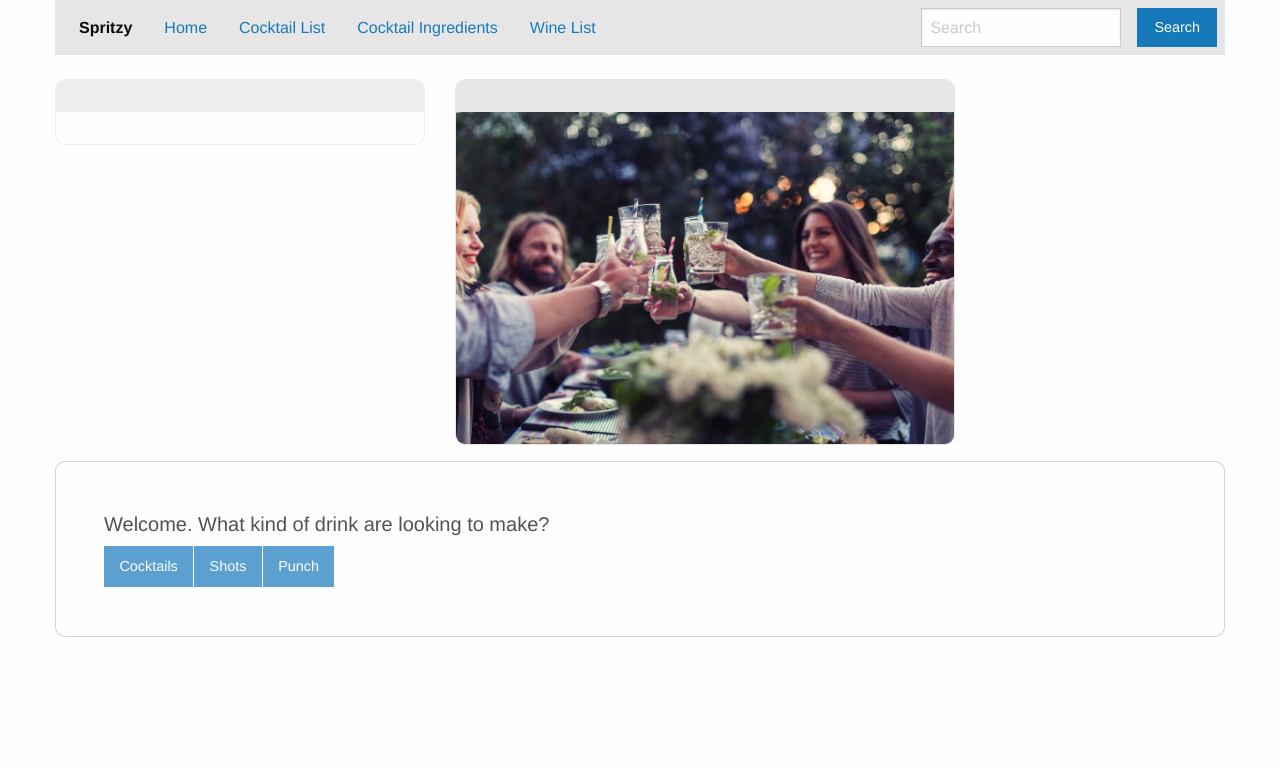
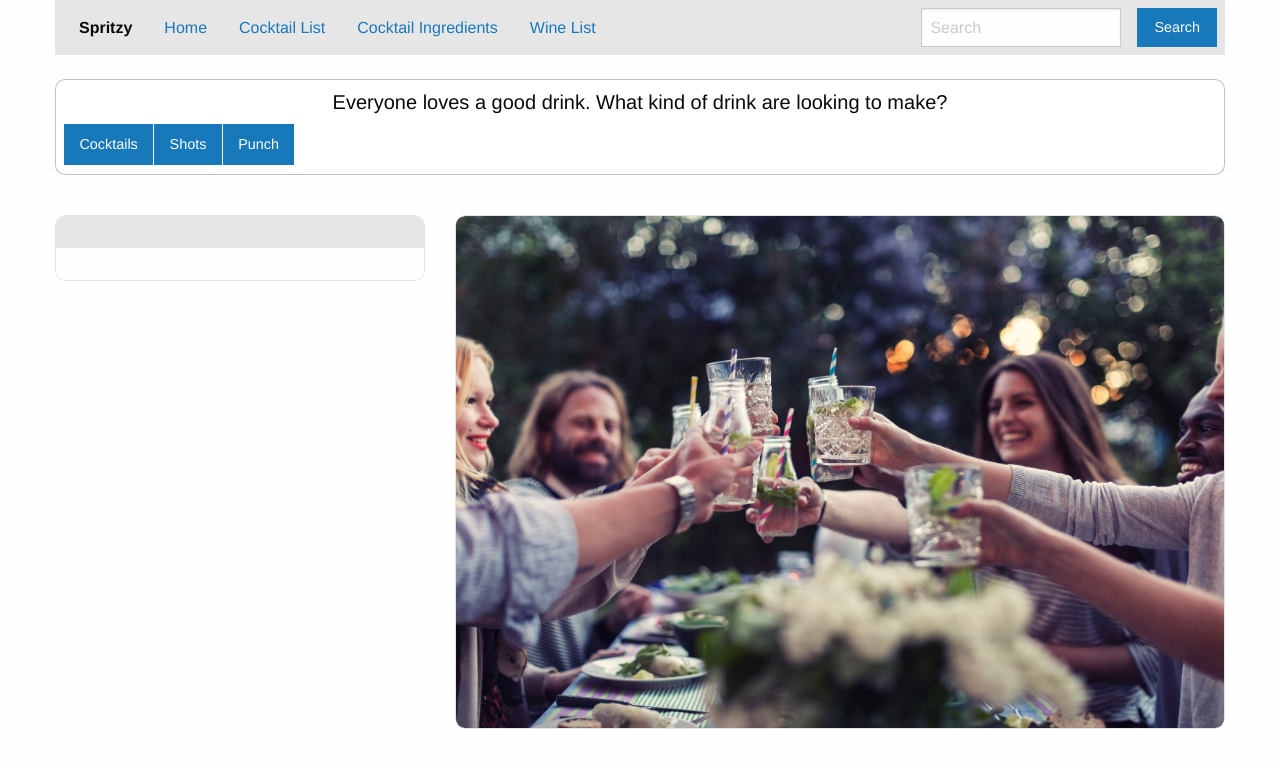
Before and after one commit to CelesteJBembry/Spritzy-Drink-App, a plain HTML site: page index.html in a window 1280 px wide. Drawn offline with nearby package versions, Linux system fonts and the light colour scheme; files that its build step writes are made by us from their sources; no server answers.

Commit message:
updates after Friday's presentation

```diff
--- a/index.html
+++ b/index.html
@@ -12,9 +12,6 @@
 <!-- Compressed JavaScript -->
 
 <style>
-    .opacity {
-        opacity: 0.7;
-    }
     .center {
         text-align: center;
     }
@@ -51,11 +48,26 @@
 </div>
 </div>
 
+
+<br>
+<!-- Row-->
+<div class="grid-x grid-margin-x">
+  <div class="cell center">
+    <div class="callout small" class="callout secondary">
+      <h5>Everyone loves a good drink. What kind of drink are looking to make?</h5>
+      <div class="button-group center">
+        <a class="button large">Cocktails</a>
+        <a class="button large">Shots</a>
+        <a class="button large">Punch</a>
+      </div>
+    </div>
+  </div>
+  </div>
 <!--Top Row-->
 <br>
   <div class="grid-x grid-margin-x">
 
-    <div class="cell small-4 center style=width: 300px;">
+    <div class="cell small-4 center style="height: 300px;>
       <div class="card opacity random" >
         <div class="card-divider"></div>
         <div class="card-section"></div>
@@ -63,28 +75,16 @@
       </div>
     </div>
 
-
-  <div class="cell small-3">
-    <div class="card" style="width: 500px;">
-      <div class="card-divider">
-      </div>
+  <div class="cell small-8">
+    <div class="card">
       <img src="SocialDrinks.jpg">
     </div>
   </div>
 
+
 </div>
 
-<!--Second Row-->
-<div class="cell small-7 opacity">
-  <div class="callout large" class="callout secondary">
-    <h5>Welcome. What kind of drink are looking to make?</h5>
-    <div class="button-group">
-      <a class="button">Cocktails</a>
-      <a class="button">Shots</a>
-      <a class="button">Punch</a>
-    </div>
-  </div>
-</div>
+
 
 </div>
 
```
Also changed, not shown: drinkIngredients.html (+4 -3 lines), drinkPage.html (+10 -13 lines).
